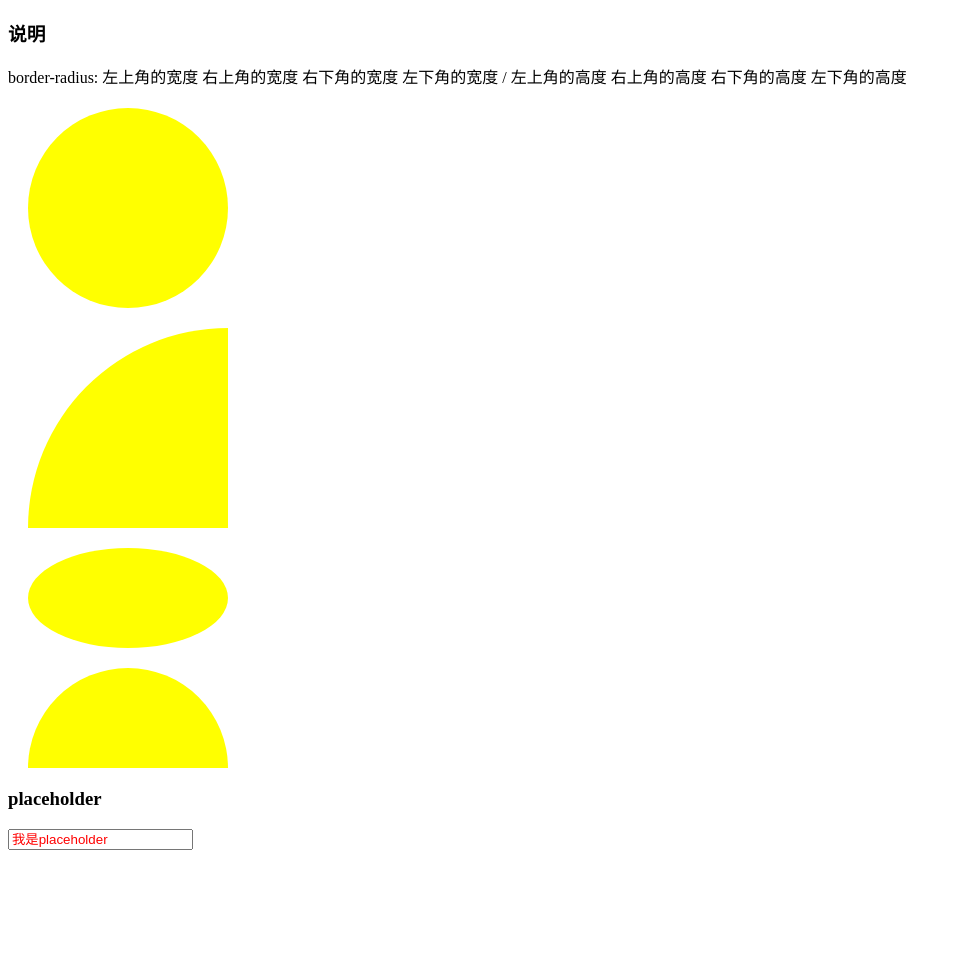
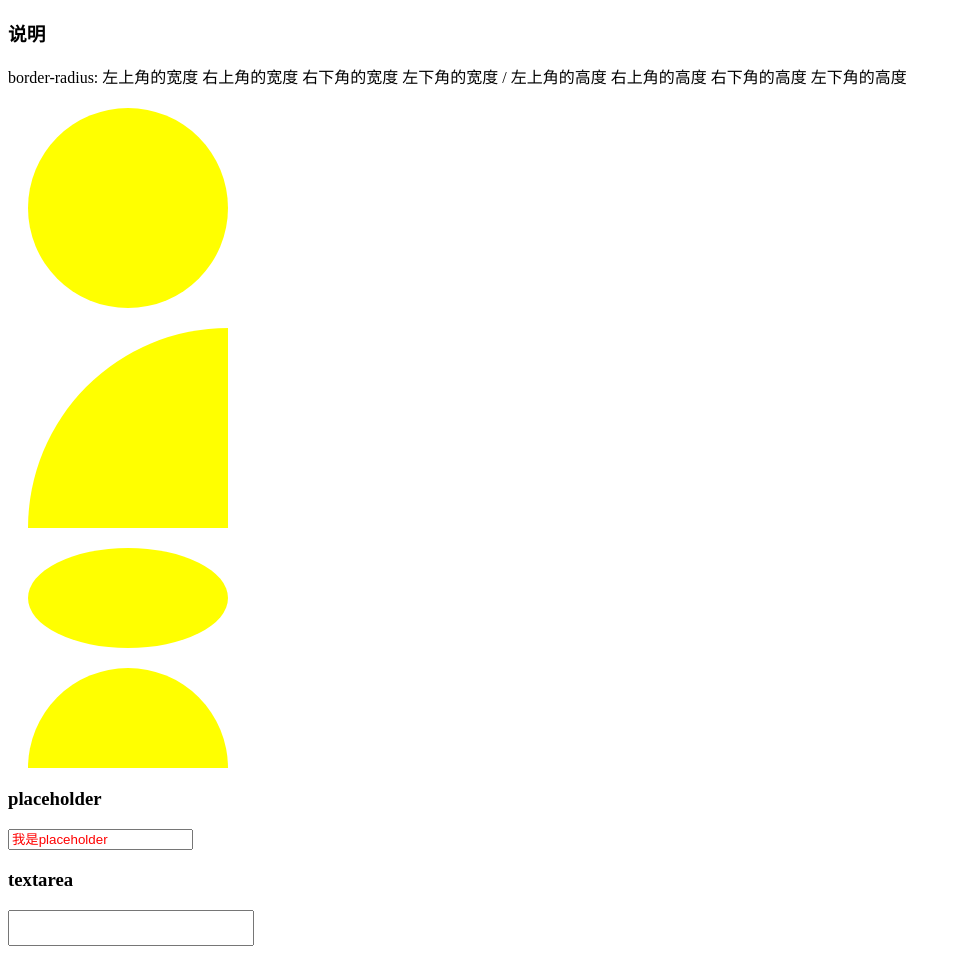
Before and after one commit to xiaobxia/xiaobxia-css, a website: page example/index.html in a window 1280 px wide. Shown: the whole page, without its empty margins (0-961 px from the left). Before the commit the page ends 858 px from the top, so only its background shows below. Drawn offline with nearby package versions, Linux system fonts and the light colour scheme; files that its build step writes are made by us from their sources.

Commit message:
clearfix,textarea

```diff
--- a/example/index.html
+++ b/example/index.html
@@ -14,9 +14,21 @@
 <div class="circle" id="quadrant"></div>
 <div class="circle" id="ellipse"></div>
 <div class="circle" id="semicircle"></div>
-<div>
+<div class="main-block">
   <h3>placeholder</h3>
+  <div class="main-wrap">
+    <div class="item-block">
       <input class="placeholder-color-text" type="text" placeholder="我是placeholder">
+    </div>
+  </div>
+</div>
+<div class="main-block">
+  <h3>textarea</h3>
+  <div class="main-wrap">
+    <div class="item-block">
+      <textarea cols="30" rows="2" class="no-scroll-bar beautify-textarea"></textarea>
+    </div>
+  </div>
 </div>
 </body>
 </html>
--- /dev/null
+++ b/scss/clearfix/clearfix.scss
@@ -0,0 +1,7 @@
+@mixin clearfix() {
+  &::after {
+    display: block;
+    clear: both;
+    content: "";
+  }
+}
--- a/scss/index.scss
+++ b/scss/index.scss
@@ -1,3 +1,18 @@
+@import "clearfix/clearfix";
 @import "circle/circle";
 
 @import "placeholder/color";
+
+@import "textarea/scrollbar";
+@import "textarea/beautify";
+
+.main-wrap{
+  @include clearfix;
+}
+.item-block{
+  float: left;
+  margin: 0 20px 0 0;
+  &:last-child{
+    margin: 0;
+  }
+}
--- /dev/null
+++ b/scss/textarea/beautify.scss
@@ -0,0 +1,3 @@
+.beautify-textarea{
+  resize: none;
+}
--- /dev/null
+++ b/scss/textarea/scrollbar.scss
@@ -0,0 +1,3 @@
+.no-scroll-bar {
+  overflow: hidden;
+}
```
Lines whose indentation alone changed are shown as unchanged.
